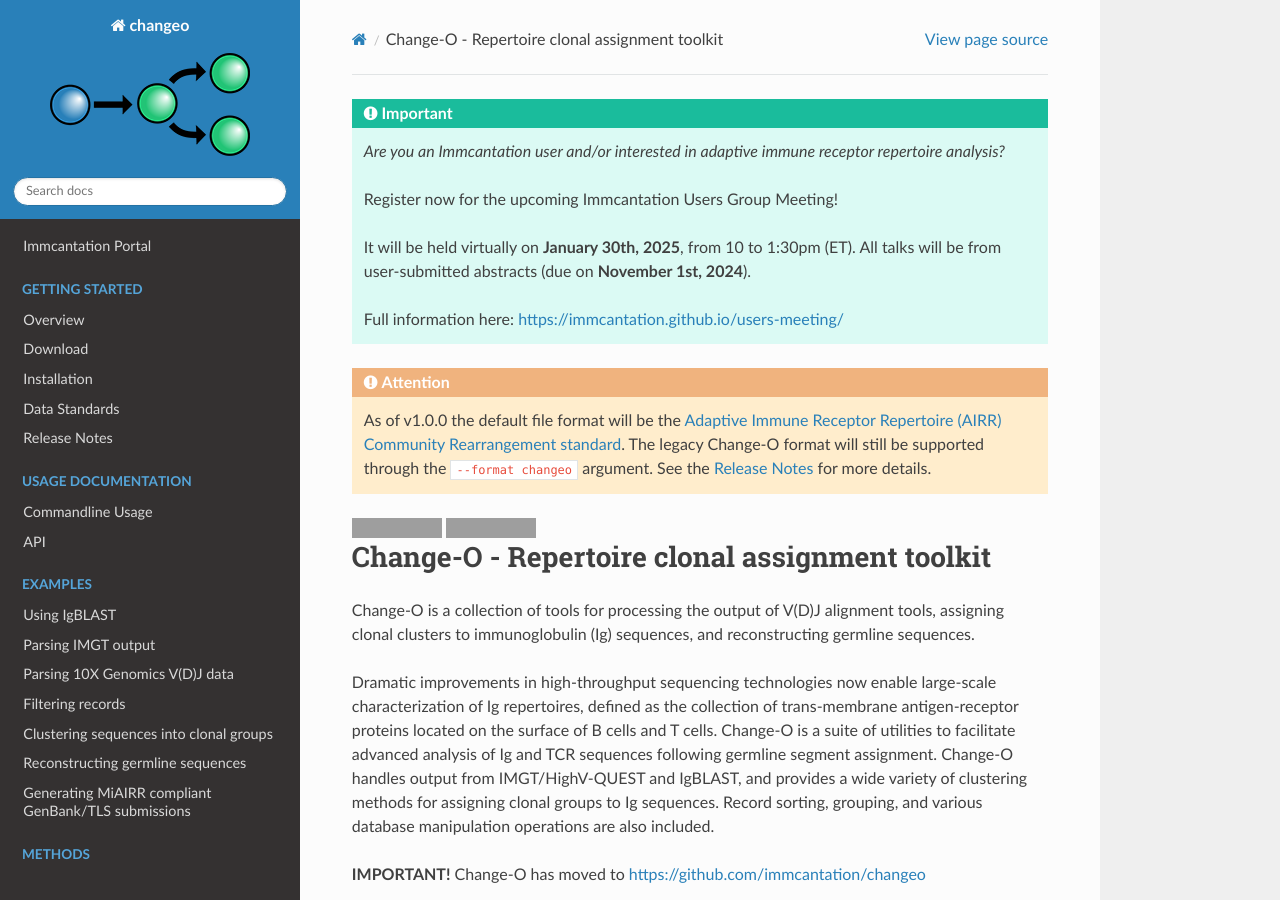
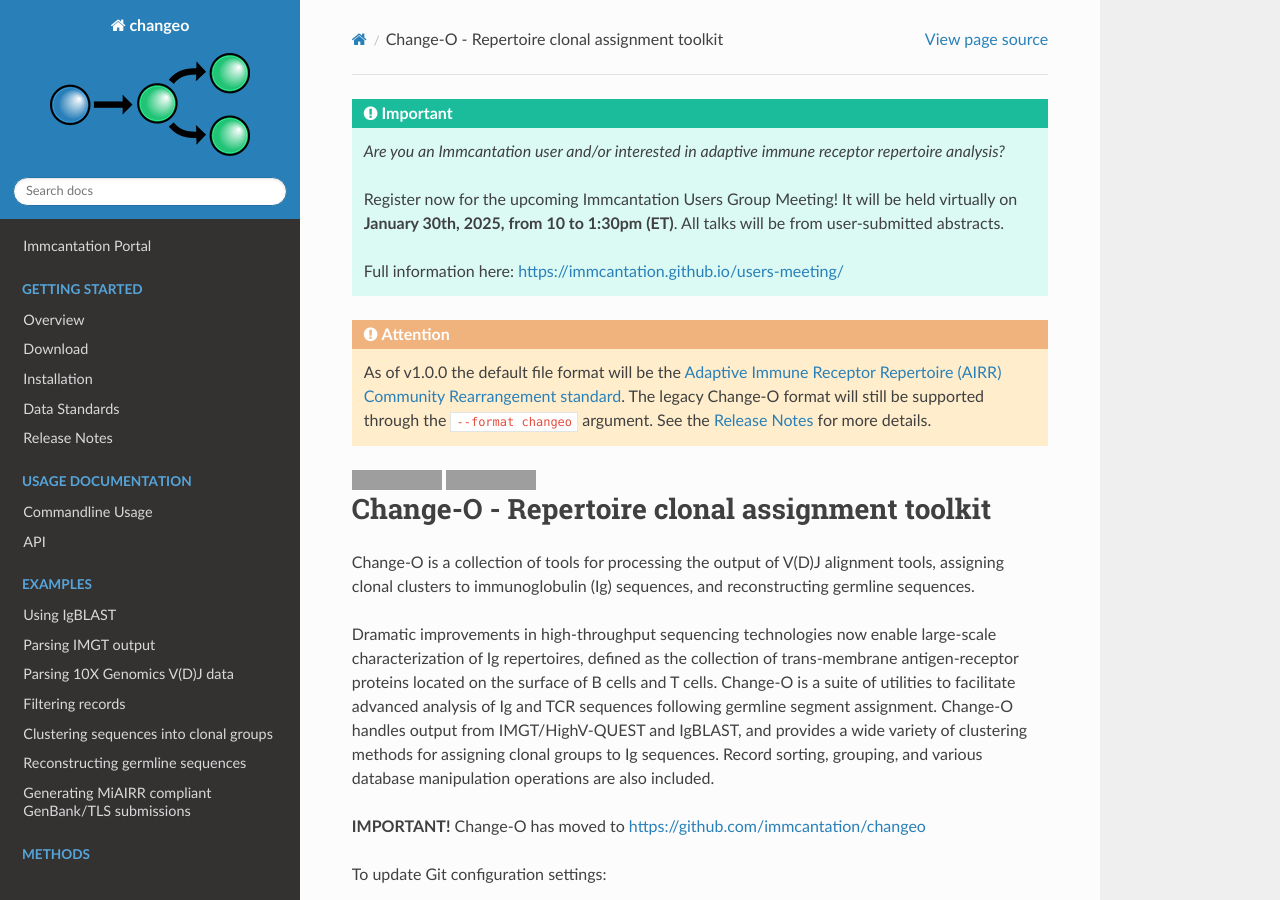
Before and after one commit to immcantation/changeo, a Sphinx documentation site: the page built from docs/index.rst, in a window 1280 px wide and 900 px high. Built offline with Sphinx 7.4.7 and the Read the Docs theme 3.1.0, drawn with Linux system fonts in a browser that asks for light colours; formulas are drawn with MathJax 3; grey boxes are pictures that could not be loaded.

Commit message:
removed abstract deadline, docs rebuild

```diff
--- a/docs/conf.py
+++ b/docs/conf.py
@@ -39,9 +39,8 @@
     *Are you an Immcantation user and/or interested in adaptive immune receptor repertoire analysis?*
 
     Register now for the upcoming Immcantation Users Group Meeting!
-
-    It will be held virtually on **January 30th, 2025**, from 10 to 1:30pm (ET).
-    All talks will be from user-submitted abstracts (due on **November 1st, 2024**).
+    It will be held virtually on **January 30th, 2025, from 10 to 1:30pm (ET)**.
+    All talks will be from user-submitted abstracts.
 
     Full information here: https://immcantation.github.io/users-meeting/
 """
```
